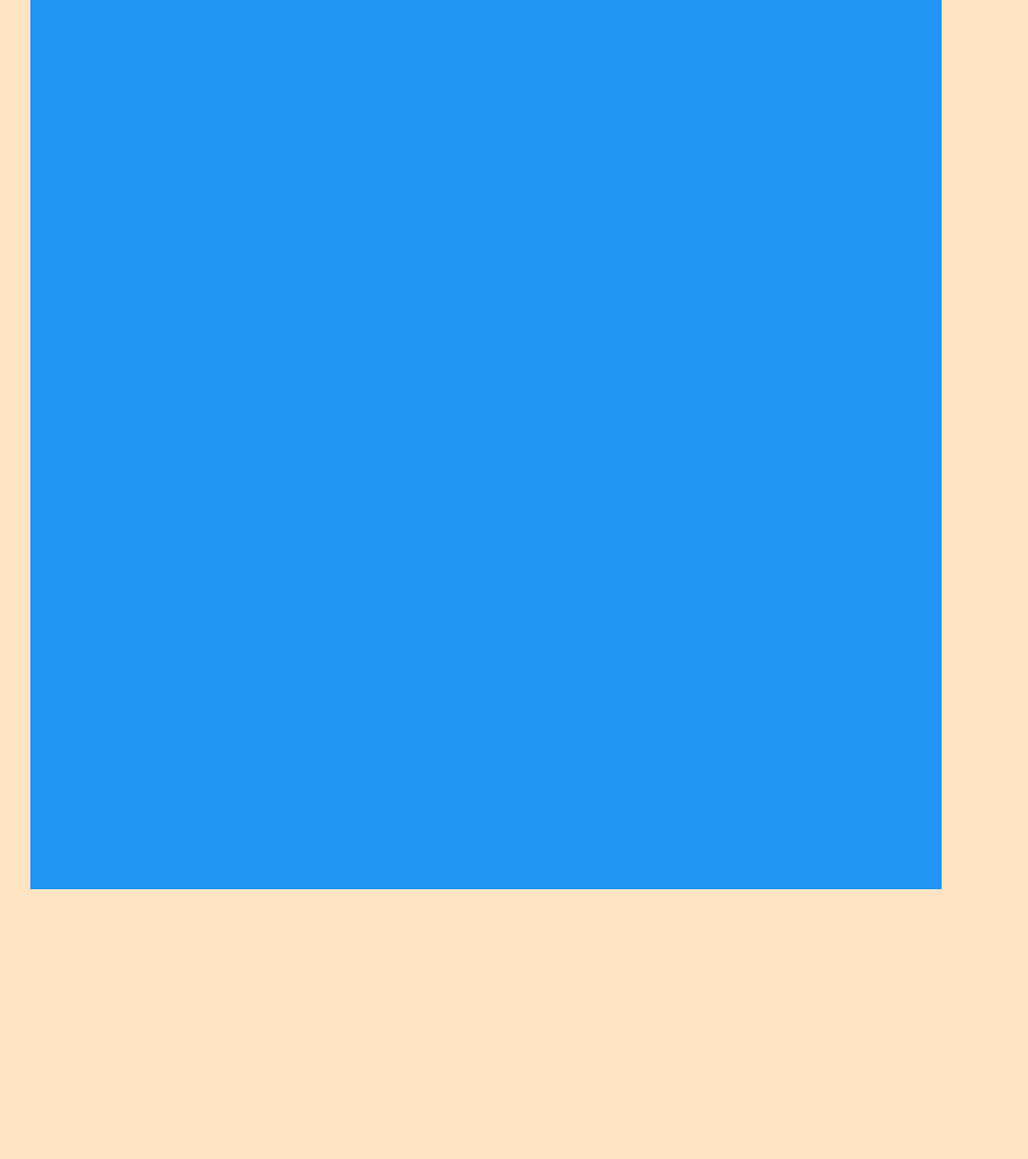
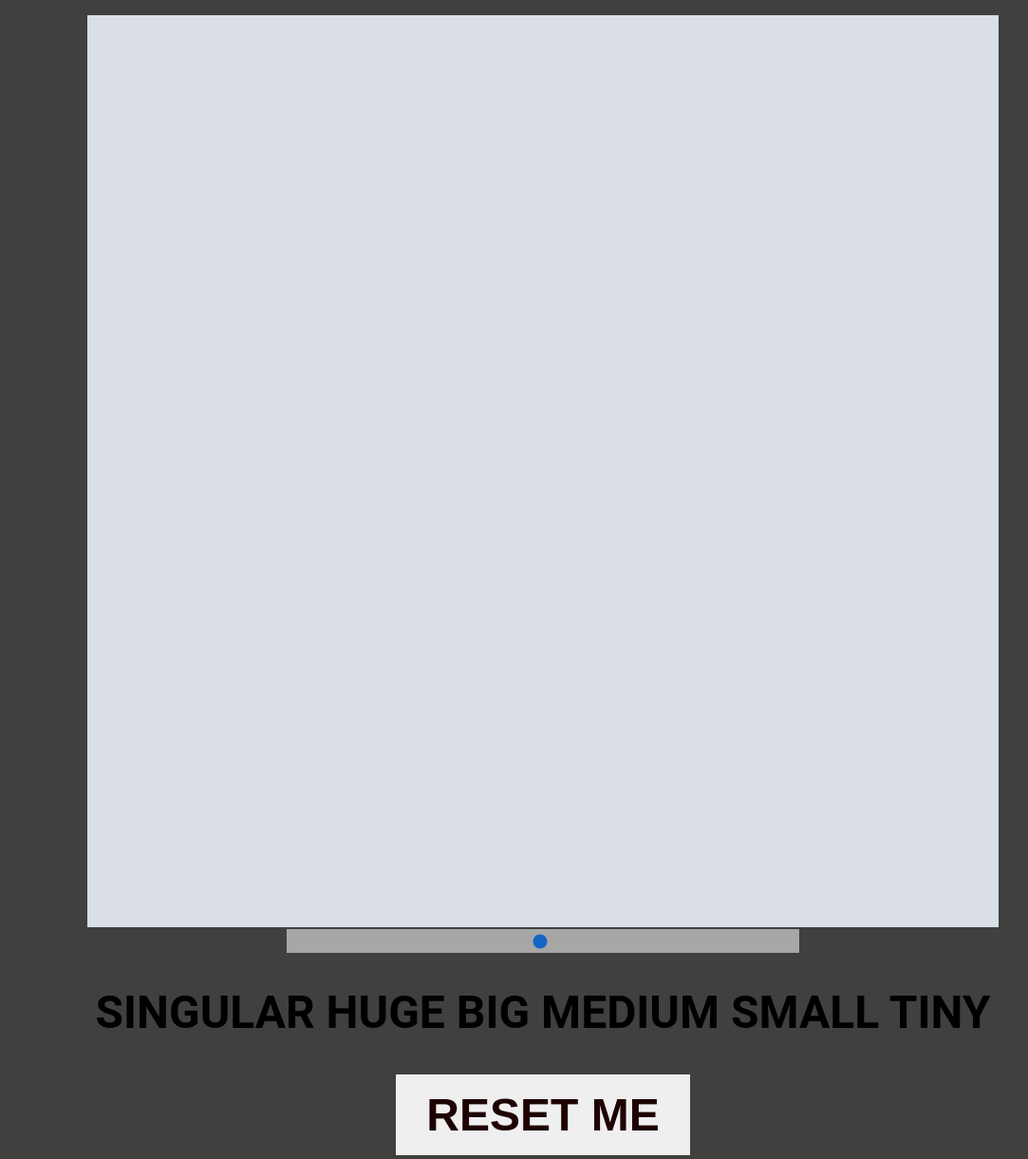
Before and after one commit to squats-bigznak/Etch-a-Sketch, a plain HTML site: page index.html in a window 1280 px wide. Shown: the part 105-1325 px from the top of the page at 95% size, without its empty margins (68-1151 px from the left). Before the commit the page ends 1041 px from the top, so only its background shows below. Drawn offline with Linux system fonts and the light colour scheme.

Commit message:
Add slider, fade action, reset

```diff
--- a/e-a-s.js
+++ b/e-a-s.js
@@ -1,38 +1,49 @@
 
 const gridContainer = document.querySelector('.gridContainer');
 
-let dimensions = 100;
-let ps = [];
-const stretch = parseInt(960/dimensions);
-gridContainer.style.gridTemplateColumns = (`repeat(${dimensions}, 1fr`);
-gridContainer.style.gridTemplateRows = (`repeat(${dimensions}, 1fr`);
-let colors = ['#000', '#111', '#222', '#333', '#444', '#555',
-                '#666', '#777', '#888', '#999', '#AAA', '#BBB',
-                '#CCC', '#DDD', '#EEE', '#FFF'];
-let picker = new Array(dimensions * dimensions).fill(0);
+function createGrid(dimensions){
+    // let dimensions = 100;
+    let pixel = [];
+    //stretch fits the pixel size to a fraction of the total grid size
+    const stretch = Math.round(parseInt(960/dimensions));
+    //resizeable grid
+    gridContainer.style.gridTemplateColumns = (`repeat(${dimensions}, 1fr`);
+    gridContainer.style.gridTemplateRows = (`repeat(${dimensions}, 1fr`);
+    //some hard-coded grayscale values
+    let colors = ['#000', '#111', '#222', '#333', '#444', '#555',
+                    '#666', '#777', '#888', '#999', '#AAA', '#BBB',
+                    '#CCC', '#DDD', '#EEE', '#FFF'];
+    //each pixel needs its own array for the color to
+    //incrementally change per pixel
+    let colorPerPixel = new Array(dimensions * dimensions).fill(0);
+
+    for (let i = 0; i < (dimensions*dimensions); i++){
+
+        pixel[i] = document.createElement('div');
+        pixel[i].classList.add('pixel');
+        pixel[i].style.width = stretch+'px';
+        pixel[i].style.height = stretch+'px';
+            //a listener for each pixel
+            pixel[i].addEventListener('mouseover', function(event){
+                event.target.style.backgroundColor = colors[(colorPerPixel[i] += 1)];
+                    })
+                    gridContainer.appendChild(pixel[i]);
+        }
+    }
+
+function deleteGrid(){
+    while (gridContainer.firstChild) {
+        gridContainer.removeChild(gridContainer.lastChild);
+      }
+}
+
+
+var slider = document.getElementById("myRange");
+var btn = document.getElementById("myBtn");
+     btn.addEventListener("click", function(){ deleteGrid()});
+	 btn.addEventListener("click", function(){ createGrid(slider.value)});
 
 
 
-for (let i = 0; i < (dimensions*dimensions); i++){
 
-        ps[i] = document.createElement('div');
-        ps[i].classList.add('ps');
-        ps[i].style.width = stretch+'px';
-        ps[i].style.height = stretch+'px';
-        ps[i].addEventListener('mouseover', function(event){
-
-            event.target.style.backgroundColor = colors[(picker[i] += 1)%16];
-            // ++picker;
-        })
-        // ps[i].addEventListener('mouseenter', function(event){
-
-        //     event.target.style.backgroundColor = colors[0];
-        //     // ++picker;
-        // })
-
-        gridContainer.appendChild(ps[i]);
-
-    }
-
-
-// createGrid(10);
+createGrid(48);
--- a/index.html
+++ b/index.html
@@ -2,13 +2,20 @@
 <html lang="en">
     <head>
         <meta charset="UTF-8">
-        <title>ETCH UND SKETCH</title>
+        <title>ÖETČH Æ SKĘTČH</title>
         <link rel="stylesheet" href="style.css">
     </head>
 
     <body>
-        <h1>DEFECATION STATION OPEN FOR BUSINESS</h1>
-        <div class="gridContainer"></div>
+        <div class="container">
+            <h1>ÖETČH Æ SKĘTČH</h1>
+            <div class="gridContainer"></div>
+            <div class="slidecontainer">
+                <input type="range" min="1" max="100" value="50" class="slider" id="myRange">
+            </div>
+            <h1>SINGULAR    HUGE    BIG    MEDIUM    SMALL    TINY</h1>
+            <button type="button" id="myBtn">RESET ME</button>
+        </div>
         <script src="e-a-s.js">
         </script>
     </body>
--- a/style.css
+++ b/style.css
@@ -1,35 +1,65 @@
 body{
-    /* display: flex;
+    display: flex;
     flex-direction: column;
-    align-items: center; */
-    /* justify-content: space-between; */
+    justify-content: center;
     font-family: 'Roboto', sans-serif;
     margin:0px 100px;
-    background-color: bisque;
+    background-color: rgb(64, 64, 63);
+    border-style: none;
+    font-size: 24px;
+}
+
+h1{
+    justify-content: space-between;
+}
+
+.container{
+    display: flex;
+    flex-direction: column;
+    justify-content: center;
+    align-items: center;
 }
 
 .gridContainer{
     display: grid;
-    /* grid-template-columns: auto auto ;
-    grid-template-rows: auto auto ; */
-    /* gap: 10px; */
-    background-color: #2196F3;
-    /* padding: 10px; */
+    justify-content: center;
+    background-color: #d9dfe4;
     width: 960px;
     height: 960px;
+    border: none;
+
 
 }
 
-/* .ps{
+.slidecontainer {
+    width: 100%;
     display: flex;
-    flex-direction: row;
-
-} */
+    align-items: center;
+    flex-direction: column;
+}
 
 
+.slider {
+    -webkit-appearance: none;  /* Override default CSS styles */
+    appearance: none;
+    width: 50%; /* Full-width */
+    height: 25px; /* Specified height */
+    background: #d3d3d3; /* Grey background */
+    outline: none; /* Remove outline */
+    opacity: 0.7; /* Set transparency (for mouse-over effects on hover) */
+    -webkit-transition: .2s; /* 0.2 seconds transition on hover */
+    transition: opacity .2s;
+}
 
-/* .ps:hover{
-    background-color: darkred;
-    transition: background-color 5s;
-
-} */
+#myBtn {
+    border: none;
+    color: rgb(30, 2, 2);
+    font-weight: bolder;
+    padding: 15px 32px;
+    text-align: center;
+    text-decoration: none;
+    display: inline-block;
+    font-size: 48px;
+    margin: 4px 2px;
+    cursor: pointer;
+  }
```
Also changed, not shown: 1 other file.
